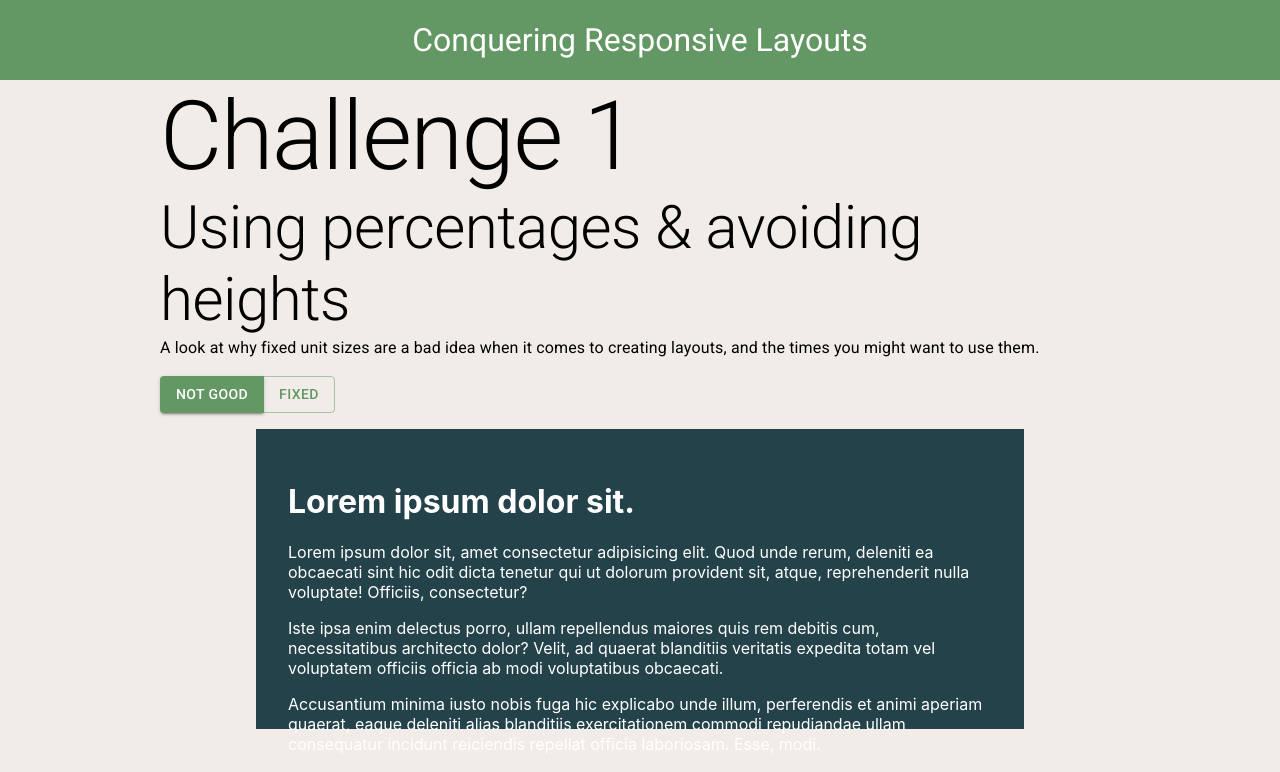
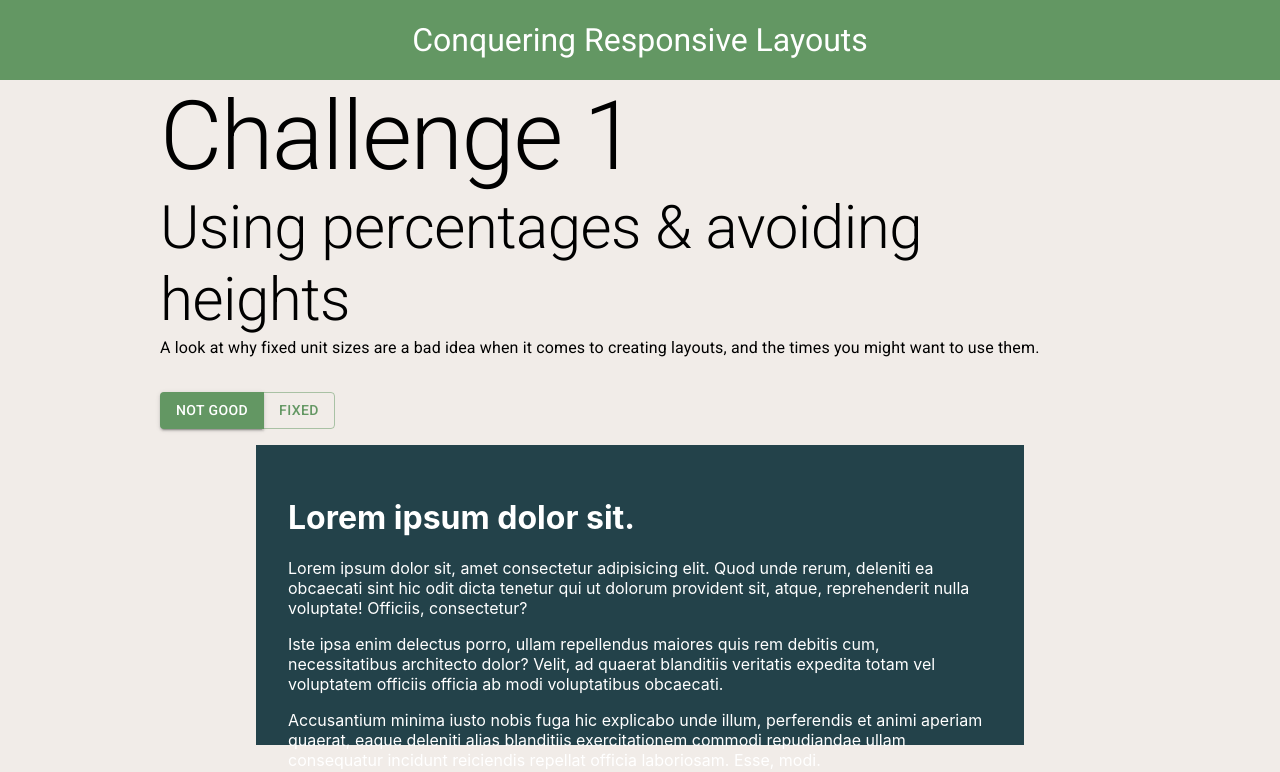
Before and after one commit to JosephT5566/KP-conquering-rwd, a Next.js app: page / in a window 1280 px wide. Shown: the top 772 px of the page. Built offline with nearby package versions, Linux system fonts and the light colour scheme.

Commit message:
modify wrapper

```diff
--- a/src/components/shared/Wrapper.tsx
+++ b/src/components/shared/Wrapper.tsx
@@ -1,4 +1,4 @@
-import React, { ReactNode } from 'react';
+import React, { ReactNode, ReactElement } from 'react';
 import Typography from '@material-ui/core/Typography';
 import { makeStyles } from '@material-ui/core/styles';
 
@@ -6,8 +6,8 @@ export class ChallengeInfo {
 	id: string;
 	title: string;
 	subTitle: string;
-	description: string;
-	constructor(id: string, title: string, subTitle: string, description: string) {
+	description: string | ReactElement;
+	constructor(id: string, title: string, subTitle: string, description: string | ReactElement) {
 		this.id = id;
 		this.title = title;
 		this.subTitle = subTitle;
@@ -16,7 +16,17 @@ export class ChallengeInfo {
 }
 
 const useStyle = makeStyles({
-	dailyChallengeWrapper: {},
+	dailyChallengeWrapper: {
+		'& a': {
+			color: '#136C72',
+			'&:hover': {
+				color: '#38CFD9',
+			},
+		},
+	},
+	content: {
+		paddingBlock: '1em',
+	},
 });
 
 export const DailyChallengeWrapper = (props: { info: ChallengeInfo; children: ReactNode }) => {
@@ -27,8 +37,12 @@ export const DailyChallengeWrapper = (props: { info: ChallengeInfo; children: Re
 		<div id={info.id} className={classes.dailyChallengeWrapper}>
 			<Typography variant={'h1'}>{info.title}</Typography>
 			<Typography variant={'h2'}>{info.subTitle}</Typography>
-			<Typography variant={'body1'}>{info.description}</Typography>
-			{children}
+			{typeof info.description == 'string' ? (
+				<Typography variant={'body1'}>{info.description}</Typography>
+			) : (
+				info.description
+			)}
+			<div className={classes.content}>{children}</div>
 		</div>
 	);
 };
```
